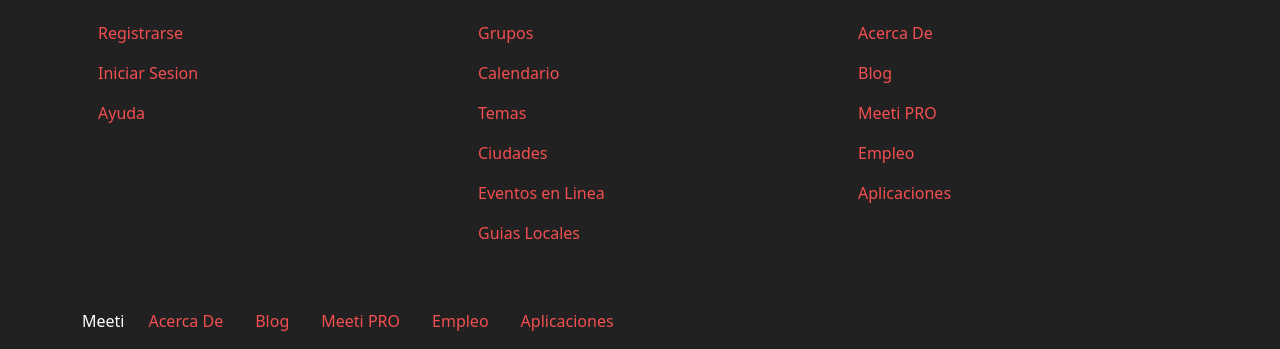
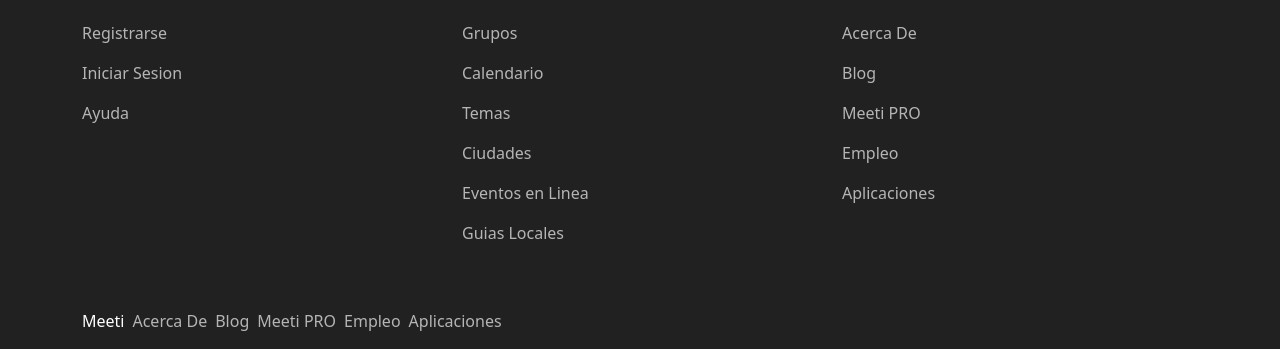
Before and after one commit to xandro2021/BootstrapMeetiClone, a website: page index.html in a window 1280 px wide. Shown: the part 2544-2893 px from the top of the page. Drawn offline with Linux system fonts and the light colour scheme.

Commit message:
finish styling the project

```diff
--- a/index.html
+++ b/index.html
@@ -208,11 +208,11 @@
             <div class="d-flex flex-column flex-md-row mt-5 align-items-center">
                 <p class="m-0 me-2">Meeti</p>
                 <nav class="nav flex-column flex-md-row">
-                    <a href="#" class="nav-link">Acerca De</a>
-                    <a href="#" class="nav-link">Blog</a>
-                    <a href="#" class="nav-link">Meeti PRO</a>
-                    <a href="#" class="nav-link">Empleo</a>
-                    <a href="#" class="nav-link">Aplicaciones</a>
+                    <a href="#" class="nav-link me-md-2">Acerca De</a>
+                    <a href="#" class="nav-link me-md-2">Blog</a>
+                    <a href="#" class="nav-link me-md-2">Meeti PRO</a>
+                    <a href="#" class="nav-link me-md-2">Empleo</a>
+                    <a href="#" class="nav-link me-md-2">Aplicaciones</a>
                 </nav>
             </div>
         </div>
--- a/src/scss/_custom.scss
+++ b/src/scss/_custom.scss
@@ -2,6 +2,7 @@
 $rojo: #f34f51;
 $verde: #0098ae;
 $oscuro: #212121;
+$gris: #b5b5b5;
 
 // Asignar Paleta de Colores a Bootstrap
 $primary: $rojo;
@@ -14,5 +15,10 @@
 // Cards
 $card-border-color: transparent;
 
+// Nav Link
+$nav-link-padding-x: 0;
+$nav-link-color: $gris;
+$nav-link-hover-color: darken($gris, 10%);
+
 // Importar Bootstrap
 @import '../../node_modules/bootstrap/scss/bootstrap.scss';
```
Also changed, not shown: build/css/style.css, 1 other file.
